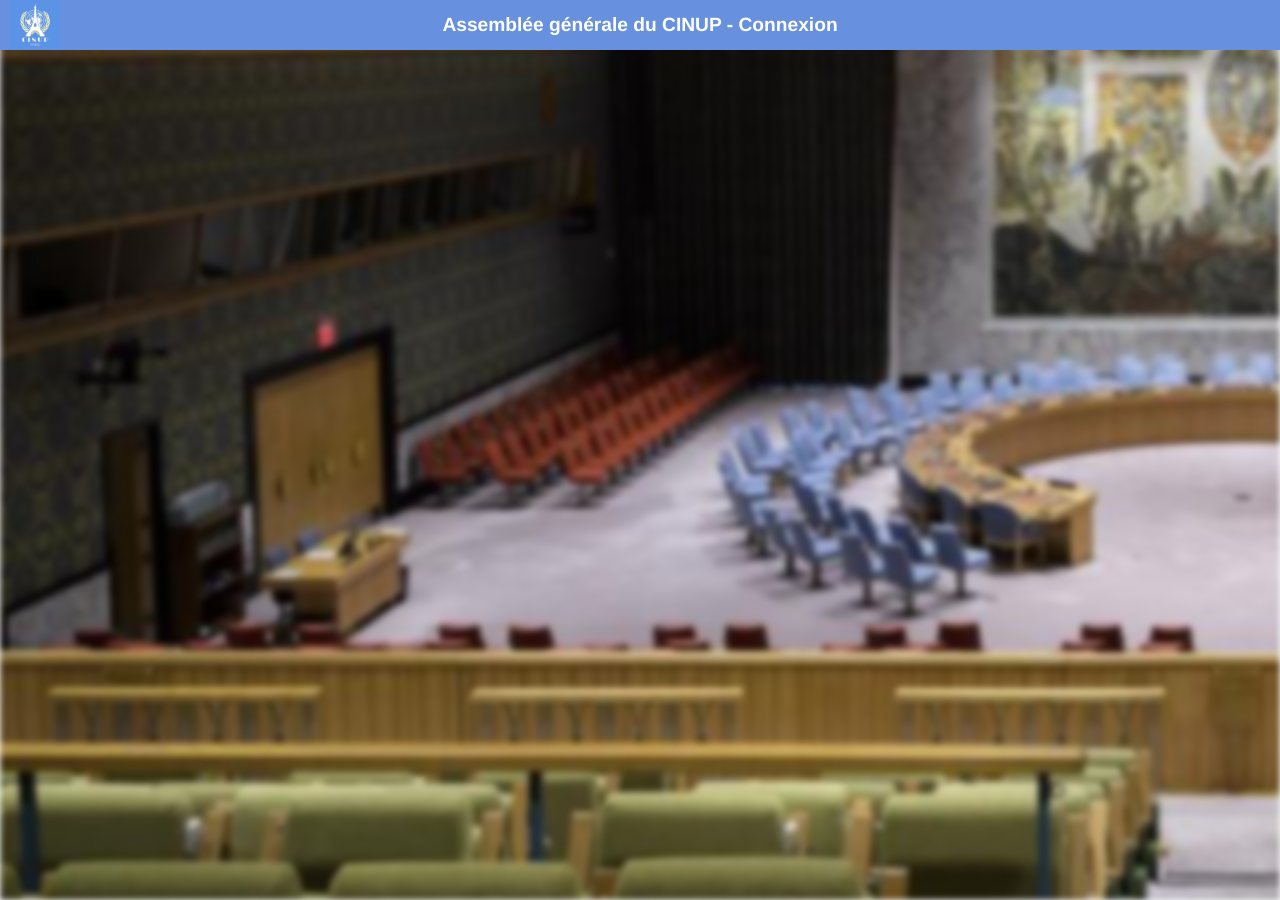
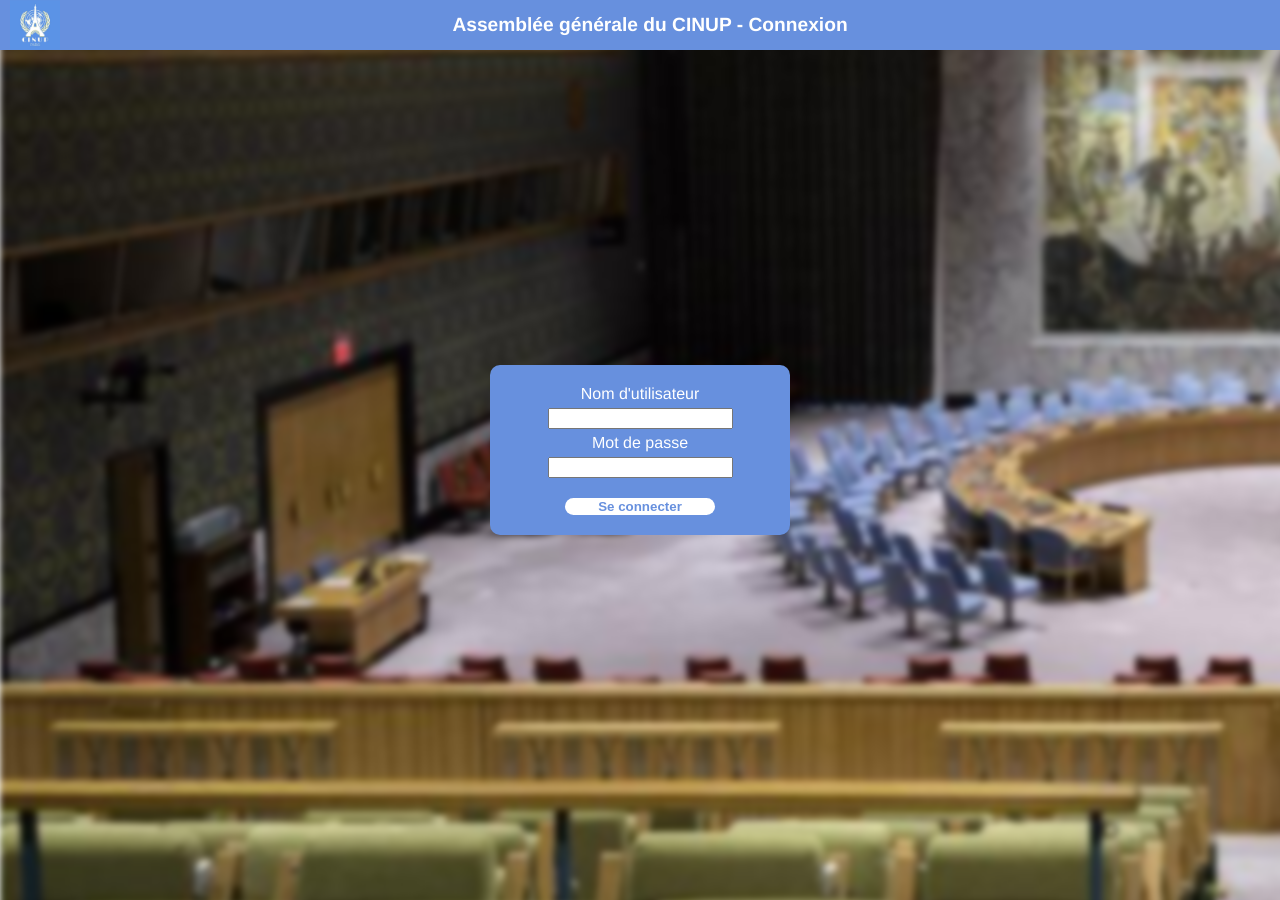
Before and after one commit to minaolenpavel/CINUP-voting-app, a Python web app: template templates/login.html in a window 1280 px wide. Run offline with Jinja, Linux system fonts and the light colour scheme; the template is opened without the code that fills it, so the values that code supplies are empty.

Commit message:
finished html form

```diff
--- a/templates/login.html
+++ b/templates/login.html
@@ -1,15 +1,23 @@
 <!DOCTYPE html>
-<html>
+<html lang="fr">
 <head>
-    <meta charset="UTF-8" />
+    <meta charset="UTF-8"/>
     <link rel="stylesheet" href="style.css">
     <title>Se connecter</title>
 </head>
 <body>
-    <div id="bg"></div>
+    <div id="bg">
+    </div>
     <div id="topbar">
         <img id="logo" src="img/android-chrome-512x512.png">
         <div id="toptxt">Assemblée générale du CINUP - Connexion</div>
     </div>
+    <form>
+        <label for="username">Nom d'utilisateur</label>
+        <input type="text" id="username" name="username">
+        <label for="password">Mot de passe</label>
+        <input type="password" id="password" name="password">
+        <button type="submit" class="btn">Se connecter</button>
+    </form>
 </body>
 </html>
--- a/templates/style.css
+++ b/templates/style.css
@@ -3,7 +3,7 @@ html, body {
     height: 100%;
     margin: 0;
     padding: 0;
-    overflow: hidden;
+    font-family: Helvetica;
 }
 #logo{
     height: 50px;
@@ -11,12 +11,13 @@ html, body {
     left:10px;
 }
 #topbar{
+    opacity: 100;
     width: 100vw;
     height: 50px;
     background-color: #6790de;
     align-items: center;
     justify-content: center;
-    text-align: center;*
+    text-align: center;
     padding: 0 10px;
     font-size: larger;
     text-align: center;
@@ -31,11 +32,43 @@ html, body {
     font-weight: bold;
     font-family: Helvetica;
 }
-#bg{
-    filter: blur(3px);
-    width: 100vw;
-    height: 100vh;
-    background-image: url(img/764010_-_sc_pm-0.jpg);
+#bg {
+    position: fixed;
+    top: 0;
+    left: 0;
+    width: 105vw;
+    height: 105vh;
+    background-image: url('img/764010_-_sc_pm-0.jpg');
     background-repeat: no-repeat;
     background-size: cover;
+    z-index: -1;
+    filter: blur(3px);
 }
+form {
+    position: absolute;
+    top: 50%;
+    left: 50%;
+    z-index: 1;
+    transform: translate(-50%, -50%);
+    background-color: #6790de;
+    border-radius: 10px;
+    width: 300px;
+    height: 170px;
+    text-align: center;
+    color: white;
+    display: flex;
+    flex-direction: column; /* Stack elements vertically */
+    justify-content: center; /* Center items vertically */
+    align-items: center; /* Center items horizontally */
+    row-gap: 5px;
+}
+.btn{
+    margin-top: 15px;
+    background-color: white;
+    color: #6790de;
+    border: none;
+    cursor: pointer;
+    width: 50%;
+    font-weight: bold;
+    border-radius: 10px;
+}
```
